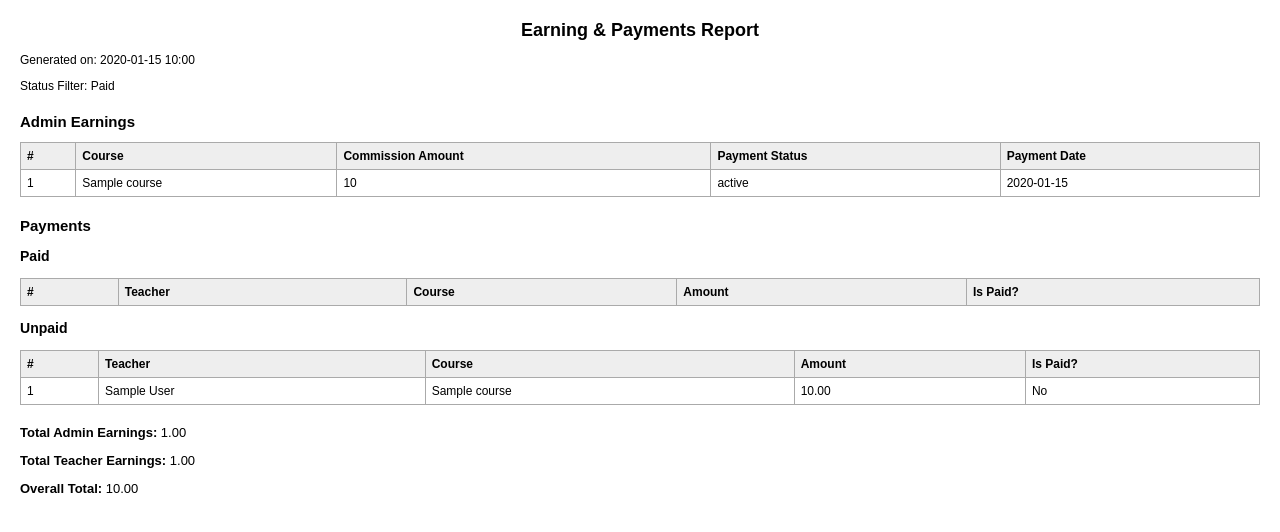
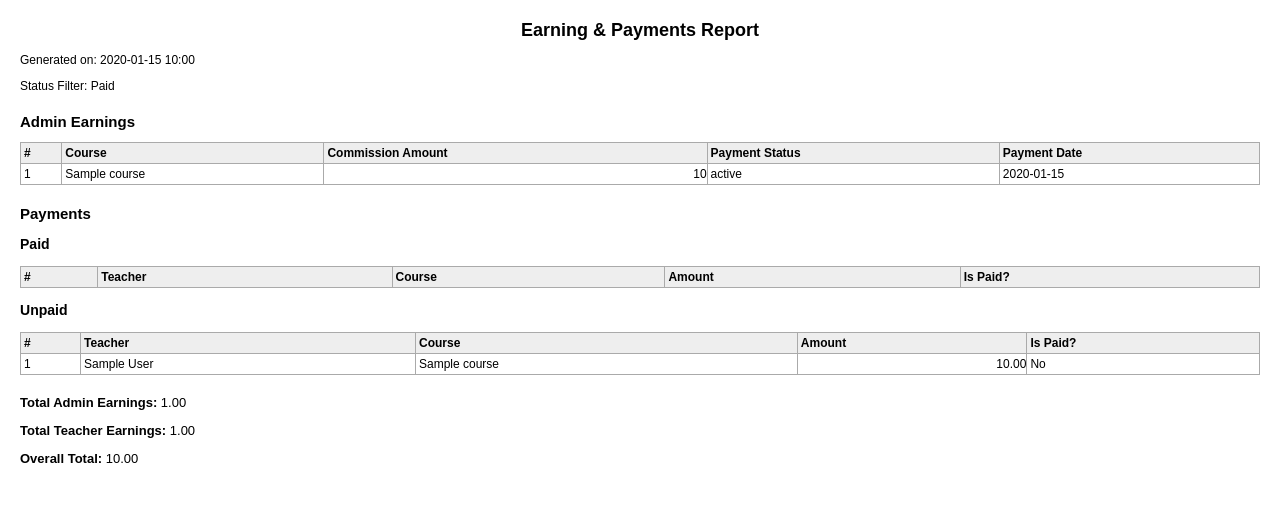
Before and after one commit to Aaditya-Trivedi/E-LMS, a Django app: template E_LMS/templates/admin/earning_report.html in a window 1280 px wide. Shown: the top 532 px of the page. Run offline with Django 5.2, Linux system fonts and the light colour scheme; the template is opened without the code that fills it: most values are stand-ins (such as "Sample title", 1, 10 or a date in 2020); lists and menus that the app fills with data are empty.

Commit message:
payment number formatting done (number must be right side)

```diff
--- a/E_LMS/templates/admin/earning_report.html
+++ b/E_LMS/templates/admin/earning_report.html
@@ -7,7 +7,7 @@
       body { font-family: Arial, sans-serif; font-size: 12px; margin: 20px; }
       h1 { text-align: center; font-size: 18px; }
       table { width: 100%; border-collapse: collapse; margin-top: 12px; }
-      th, td { border: 1px solid #aaa; padding: 6px; text-align: left; }
+      th, td { border: 1px solid #aaa; padding: 3px; text-align: left; }
       th { background-color: #eee; }
       .section-title { margin-top: 20px; font-weight: bold; font-size: 15px; }
       .totals { margin-top: 20px; font-size: 13px; }
@@ -34,7 +34,7 @@
           <tr>
             <td>{{ forloop.counter }}</td>
             <td>{{ e.course.title }}</td>
-            <td>{{ e.commission_amount }}</td>
+            <td style="text-align: right; padding-right: 0px;">{{ e.commission_amount }}</td>
             <td>{{ e.payment.status }}</td>
             <td>{{ e.payment.payment_date|date:"Y-m-d" }}</td>
           </tr>
@@ -64,7 +64,7 @@
           <td>{{ forloop.counter }}</td>
           <td>{{ t.teacher.user.first_name }} {{ t.teacher.user.last_name }}</td>
           <td>{{ t.course.title }}</td>
-          <td>{{ t.amount|floatformat:2 }}</td>
+          <td style="text-align: right; padding-right: 0px;">{{ t.amount|floatformat:2 }}</td>
           <td>Yes</td>
         </tr>
       {% endif %}
@@ -93,7 +93,7 @@
           <td>{{ forloop.counter }}</td>
           <td>{{ t.teacher.user.first_name }} {{ t.teacher.user.last_name }}</td>
           <td>{{ t.course.title }}</td>
-          <td>{{ t.amount|floatformat:2 }}</td>
+          <td style="text-align: right; padding-right: 0px;">{{ t.amount|floatformat:2 }}</td>
           <td>No</td>
         </tr>
       {% endif %}
```
